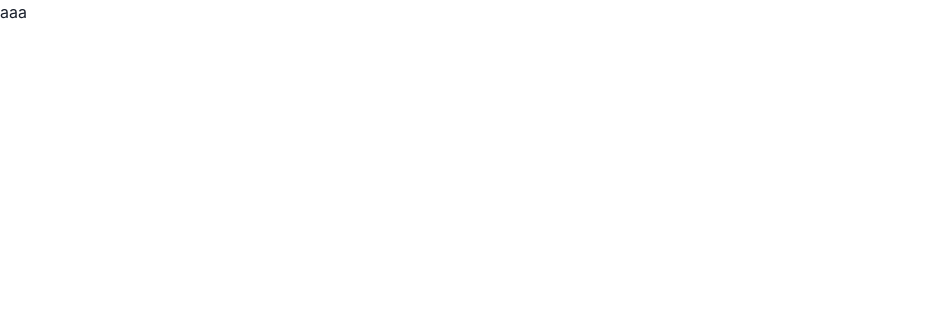
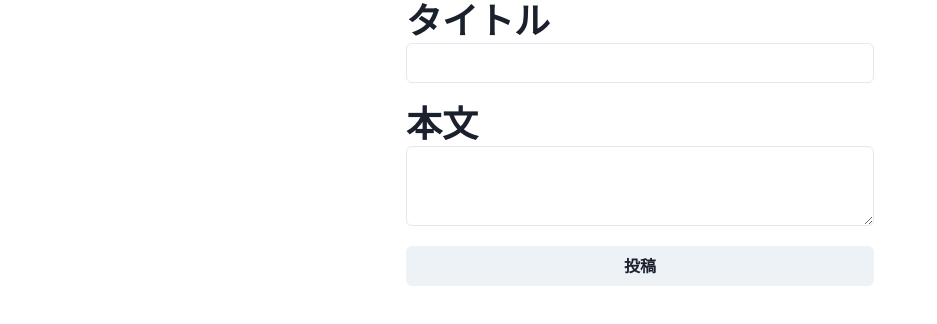
Before and after one commit to mk-0A0/blog-app, a Next.js app in the folder frontend/: page / in a window 1280 px wide. Shown: the top 324 px of the page, without its empty margins (0-937 px from the left). Built offline with nearby package versions, Linux system fonts and the light colour scheme.

Commit message:
🎨create post's view

```diff
--- a/frontend/src/pages/index.tsx
+++ b/frontend/src/pages/index.tsx
@@ -1,7 +1,32 @@
 import type { NextPage } from 'next'
+import {
+  Box,
+  Button,
+  Container,
+  Heading,
+  Input,
+  Textarea,
+  VStack,
+} from '@chakra-ui/react'
 
 const Home: NextPage = () => {
-  return <>aaa</>
+  return (
+    <Container maxW={500} w={'full'} mx={'auto'}>
+      <VStack gap={5}>
+        <Box w={'full'}>
+          <Heading>タイトル</Heading>
+          <Input />
+        </Box>
+        <Box w={'full'}>
+          <Heading>本文</Heading>
+          <Textarea />
+        </Box>
+        <Button w={'full'} variant={'solid'}>
+          投稿
+        </Button>
+      </VStack>
+    </Container>
+  )
 }
 
 export default Home
```
